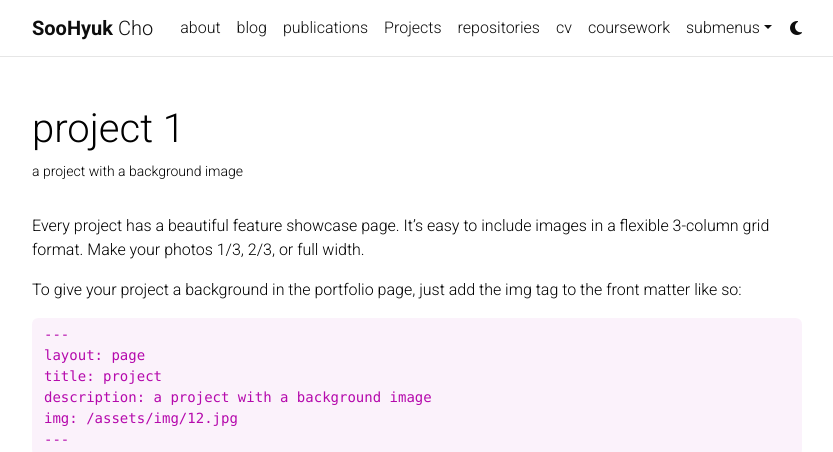
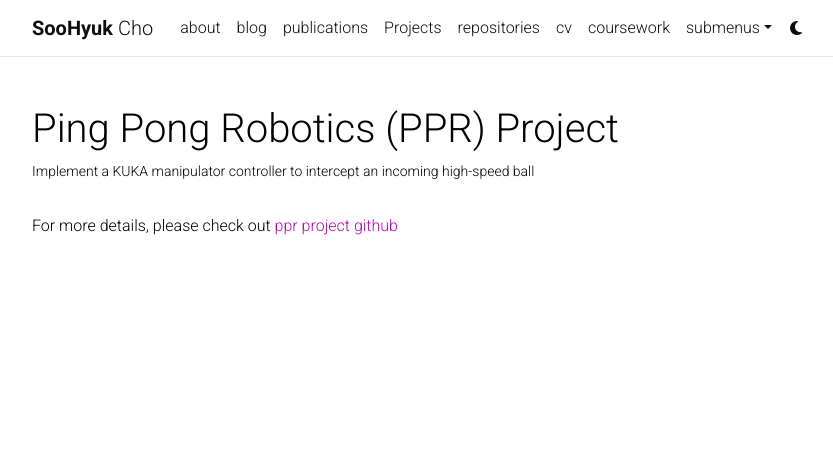
Before and after one commit to soohyuk-cho/soohyuk-cho.github.io, a Jekyll site: the page built from _projects/1_project.md, in a window 1280 px wide and 1400 px high. Shown: the top 452 px of the window, without its empty margins (223-1056 px from the left). Built offline with Jekyll 4.4.1, drawn with Linux system fonts in a browser that asks for light colours; comment, search, counter and statistics services are not loaded; a style sheet for code colours, icons or effects is not loaded; some of the changed text lies outside the part shown; grey boxes are pictures that could not be loaded.

Commit message:
ppr update

````diff
--- a/_projects/1_project.md
+++ b/_projects/1_project.md
@@ -1,80 +1,9 @@
 ---
 layout: page
-title: project 1
-description: a project with a background image
-img: assets/img/12.jpg
+title: Ping Pong Robotics (PPR) Project
+description: Implement a KUKA manipulator controller to intercept an incoming high-speed ball
+img: assets/img/ppr-future.jpg
 importance: 1
 category: work
 ---
-
-Every project has a beautiful feature showcase page.
-It's easy to include images in a flexible 3-column grid format.
-Make your photos 1/3, 2/3, or full width.
-
-To give your project a background in the portfolio page, just add the img tag to the front matter like so:
-
-    ---
-    layout: page
-    title: project
-    description: a project with a background image
-    img: /assets/img/12.jpg
-    ---
-
-<div class="row">
-    <div class="col-sm mt-3 mt-md-0">
-        {% include figure.html path="assets/img/1.jpg" title="example image" class="img-fluid rounded z-depth-1" %}
-    </div>
-    <div class="col-sm mt-3 mt-md-0">
-        {% include figure.html path="assets/img/3.jpg" title="example image" class="img-fluid rounded z-depth-1" %}
-    </div>
-    <div class="col-sm mt-3 mt-md-0">
-        {% include figure.html path="assets/img/5.jpg" title="example image" class="img-fluid rounded z-depth-1" %}
-    </div>
-</div>
-<div class="caption">
-    Caption photos easily. On the left, a road goes through a tunnel. Middle, leaves artistically fall in a hipster photoshoot. Right, in another hipster photoshoot, a lumberjack grasps a handful of pine needles.
-</div>
-<div class="row">
-    <div class="col-sm mt-3 mt-md-0">
-        {% include figure.html path="assets/img/5.jpg" title="example image" class="img-fluid rounded z-depth-1" %}
-    </div>
-</div>
-<div class="caption">
-    This image can also have a caption. It's like magic.
-</div>
-
-You can also put regular text between your rows of images.
-Say you wanted to write a little bit about your project before you posted the rest of the images.
-You describe how you toiled, sweated, *bled* for your project, and then... you reveal its glory in the next row of images.
-
-
-<div class="row justify-content-sm-center">
-    <div class="col-sm-8 mt-3 mt-md-0">
-        {% include figure.html path="assets/img/6.jpg" title="example image" class="img-fluid rounded z-depth-1" %}
-    </div>
-    <div class="col-sm-4 mt-3 mt-md-0">
-        {% include figure.html path="assets/img/11.jpg" title="example image" class="img-fluid rounded z-depth-1" %}
-    </div>
-</div>
-<div class="caption">
-    You can also have artistically styled 2/3 + 1/3 images, like these.
-</div>
-
-
-The code is simple.
-Just wrap your images with `<div class="col-sm">` and place them inside `<div class="row">` (read more about the <a href="https://getbootstrap.com/docs/4.4/layout/grid/">Bootstrap Grid</a> system).
-To make images responsive, add `img-fluid` class to each; for rounded corners and shadows use `rounded` and `z-depth-1` classes.
-Here's the code for the last row of images above:
-
-{% raw %}
-```html
-<div class="row justify-content-sm-center">
-    <div class="col-sm-8 mt-3 mt-md-0">
-        {% include figure.html path="assets/img/6.jpg" title="example image" class="img-fluid rounded z-depth-1" %}
-    </div>
-    <div class="col-sm-4 mt-3 mt-md-0">
-        {% include figure.html path="assets/img/11.jpg" title="example image" class="img-fluid rounded z-depth-1" %}
-    </div>
-</div>
-```
-{% endraw %}
+For more details, please check out [ppr project github](https://soohyuk-cho.github.io/ppr106a/)
````
Also changed, not shown: _pages/coursework.md (+1 -1 lines), assets/img/ppr-future.jpg (added).
